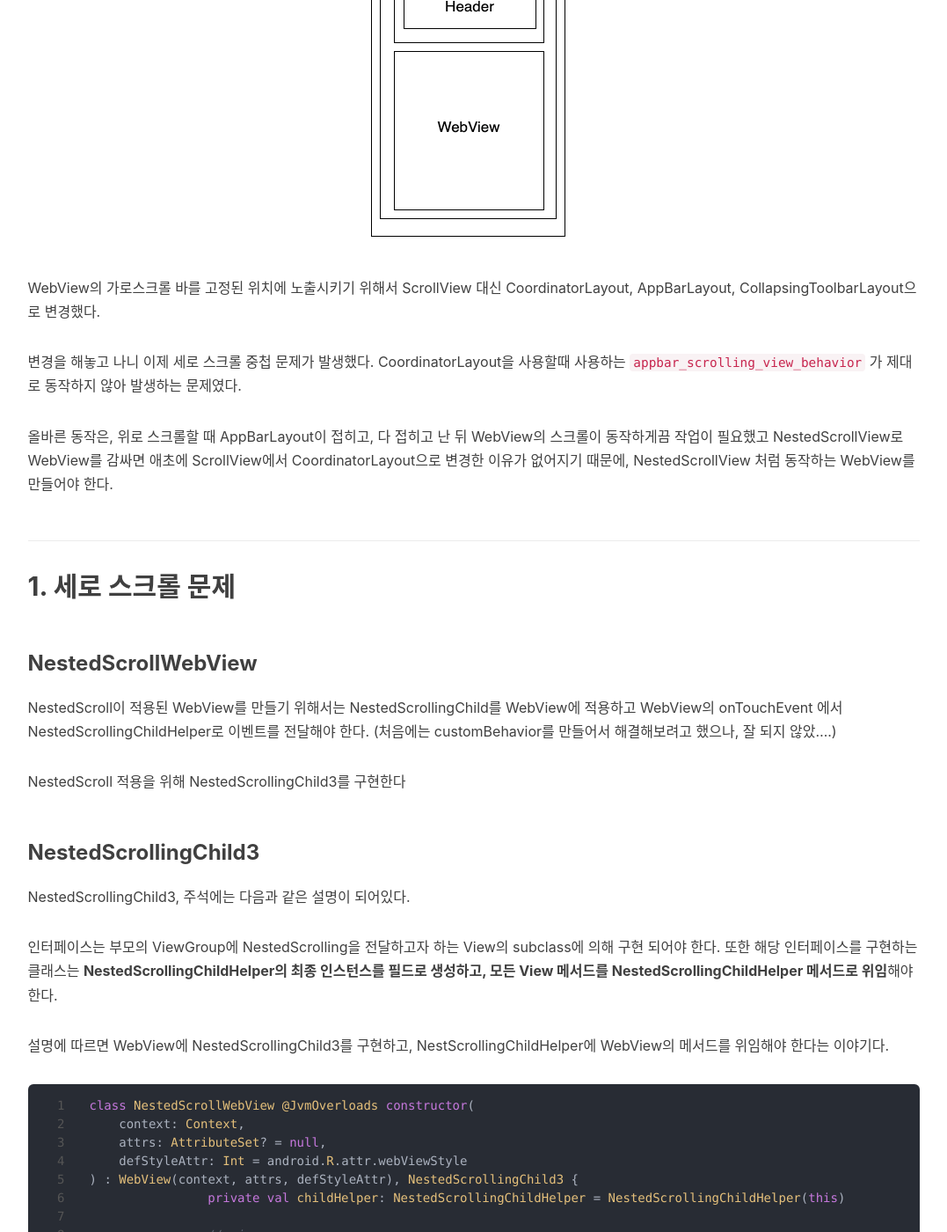
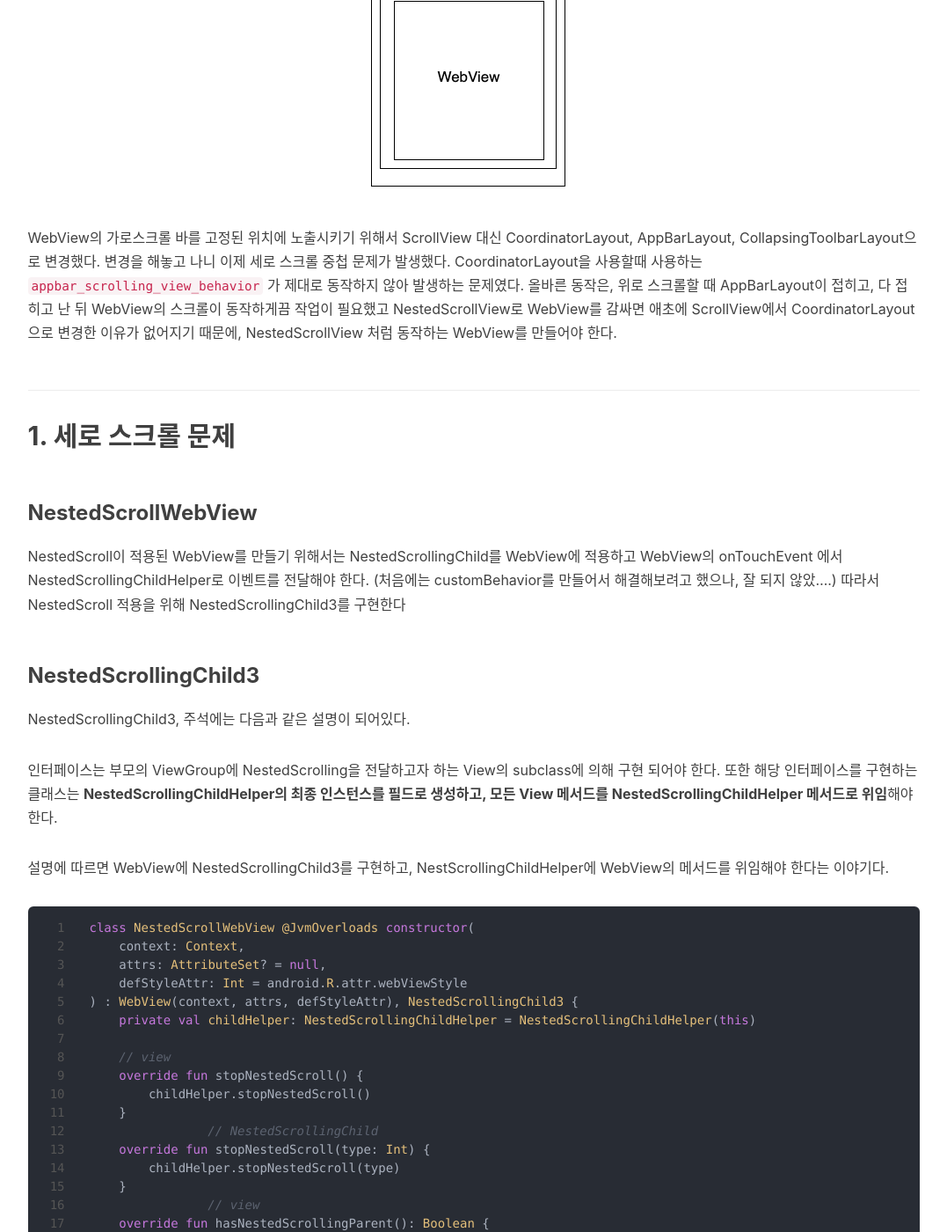
Before and after one commit to dongsik93/dongsik93.github.io, a Jekyll site: the page built from _posts/2023-08-13-til-webview-scroll.md, in a window 1280 px wide and 1400 px high, scrolled down 1989 px. Shown: the whole window at 88% size, without its empty margins (121-1198 px from the left). Built offline with Jekyll 4.4.1, drawn with Linux system fonts in a browser that asks for light colours; nearby versions of some CDN libraries; comment, search, counter and statistics services are not loaded; some of the changed text lies outside the part shown.

Commit message:
edit line

````diff
--- a/_posts/2023-08-13-til-webview-scroll.md
+++ b/_posts/2023-08-13-til-webview-scroll.md
@@ -35,15 +35,12 @@
 - ViewPager와 WebView의 스크롤 중첩 문제
 
 이러한 문제점들을 해결하기 위해 작업을 진행했다.
-
 변경된 구조는 다음과 같다.
 
 ![nsv_2.png](/img/in-post/nsv_2.png)
 
 WebView의 가로스크롤 바를 고정된 위치에 노출시키기 위해서 ScrollView 대신 CoordinatorLayout, AppBarLayout, CollapsingToolbarLayout으로 변경했다.
-
 변경을 해놓고 나니 이제 세로 스크롤 중첩 문제가 발생했다. CoordinatorLayout을 사용할때 사용하는 `appbar_scrolling_view_behavior` 가 제대로 동작하지 않아 발생하는 문제였다.
-
 올바른 동작은, 위로 스크롤할 때 AppBarLayout이 접히고, 다 접히고 난 뒤 WebView의 스크롤이 동작하게끔 작업이 필요했고 NestedScrollView로 WebView를 감싸면 애초에 ScrollView에서 CoordinatorLayout으로 변경한 이유가 없어지기 때문에, NestedScrollView 처럼 동작하는 WebView를 만들어야 한다.
 
 
@@ -53,8 +50,7 @@
 ### NestedScrollWebView
 
 NestedScroll이 적용된 WebView를 만들기 위해서는 NestedScrollingChild를 WebView에 적용하고 WebView의 onTouchEvent 에서 NestedScrollingChildHelper로 이벤트를 전달해야 한다. (처음에는 customBehavior를 만들어서 해결해보려고 했으나, 잘 되지 않았....)
-
-NestedScroll 적용을 위해 NestedScrollingChild3를 구현한다
+따라서 NestedScroll 적용을 위해 NestedScrollingChild3를 구현한다
 
 ### NestedScrollingChild3
 
@@ -70,10 +66,10 @@
     attrs: AttributeSet? = null,
     defStyleAttr: Int = android.R.attr.webViewStyle
 ) : WebView(context, attrs, defStyleAttr), NestedScrollingChild3 {
-		private val childHelper: NestedScrollingChildHelper = NestedScrollingChildHelper(this)
+    private val childHelper: NestedScrollingChildHelper = NestedScrollingChildHelper(this)
 
-		// view
-		override fun stopNestedScroll() {
+    // view
+    override fun stopNestedScroll() {
         childHelper.stopNestedScroll()
     }
 		// NestedScrollingChild
@@ -112,7 +108,6 @@
 ```
 
 NestedScrollingChild의 메서드에는 View의 메서드의 파라미터에 추가로 **type**이 추가된 모습인데, 이 type을 통해 어떤 스크롤이 해당 이벤트를 발생시켰는지를 알려준다.
-
 이렇게 구현하면 웹뷰 스크롱 중복 이슈는 해결이 되었지만…. 이제 웹뷰를 확대 / 축소 했을 때 ViewPager와의 스크롤 간섭 문제를 해결해야 한다.
 
 
@@ -120,7 +115,6 @@
 ## 2. 가로 스크롤
 
 웹뷰가 확대/축소가 되었을 때(웹뷰 좌우 스크롤이 가능한 상황) 좌우 해당 스크롤의 마지막 영역까지 이동한 후 ViewPager 좌우로 이동할 수 있게끔 만들어야 한다.
-
 처음엔 웹뷰에 touchListener를 달아서 이전 x좌표, 현재 x좌표를 비교해 좌/우 스크롤인지 판단한 후 웹뷰 내의 좌/우 스크롤이 가능한지 판단하는 식으로 처리를 했었다.
 
 ```kotlin
@@ -141,9 +135,7 @@
 ```
 
 위처럼 구현을 하면 동작은 하지만… 이제 좌우 스크롤을 했을 때 위아래로 넘어가버리는 문제가 발생했다.
-
 사실 보통 사람들이 상하좌우 스크롤을 할 때 정확하게 위아래, 또는 좌우로 스크롤을 하는게 아니라 대각선으로 스크롤 동작을 하기 때문에 생기는 문제라고 생각했다.
-
 상하 스크롤을 할 때 어느정도 이동했는지를 판단해 좌우 스와이프를 막아주고, 움직인 거리가 x좌표가 y좌표값보다 크다면 좌우스크롤로 판단해 조건처리를 해주었다.
 
 ```kotlin
````
